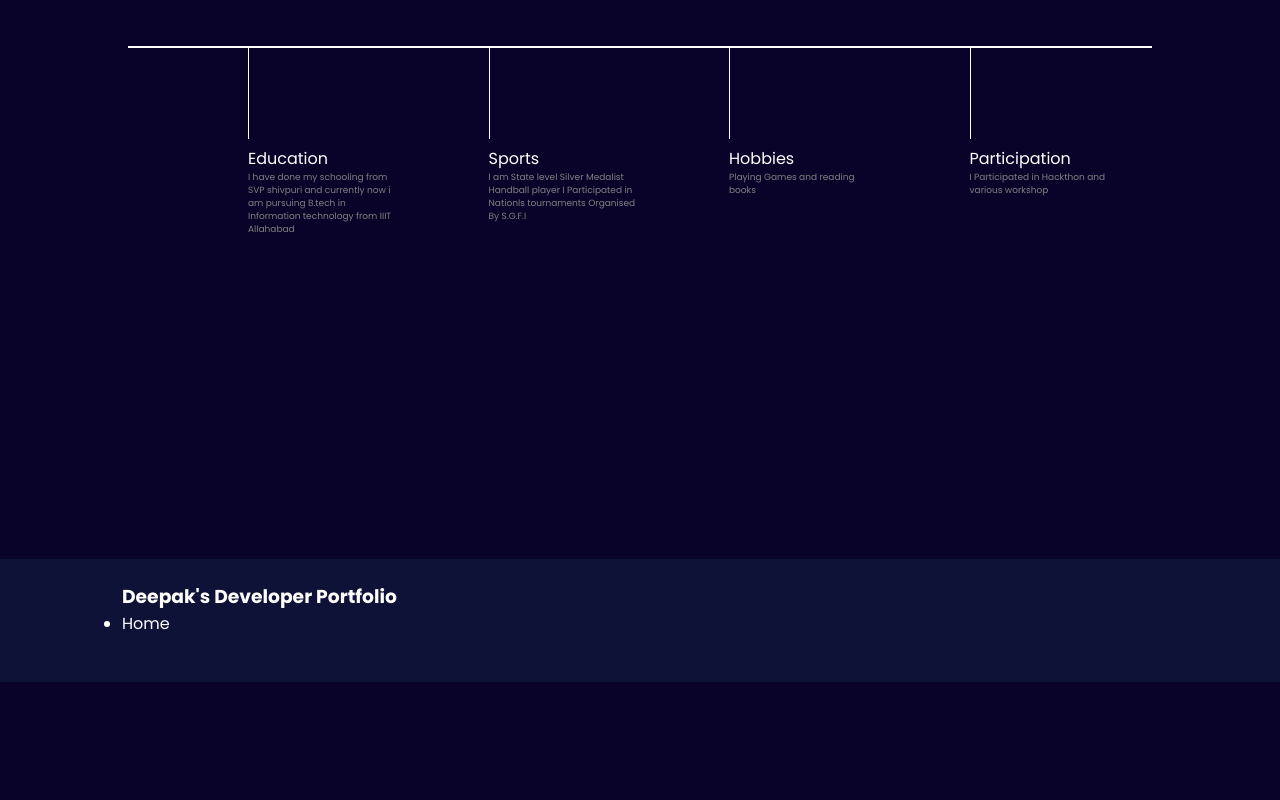
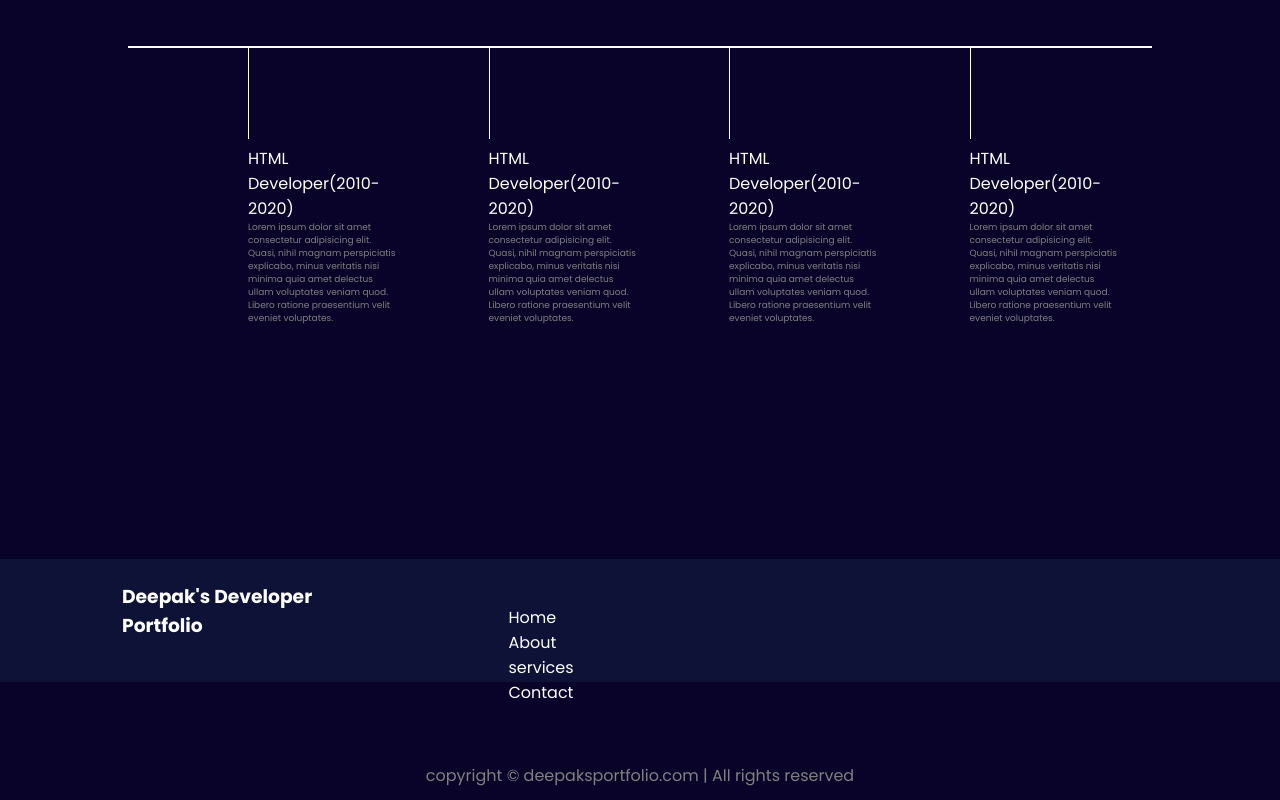
Before and after one commit to deepbhagat123/INDEX1.html, a plain HTML site: page INDEX.html in a window 1280 px wide. Shown: the part 726-1526 px from the top of the page. Before the commit the page ends 1408 px from the top, so only its background shows below. Drawn offline with nearby package versions, Linux system fonts and the light colour scheme.

Commit message:
INDEX.html

```diff
--- a/INDEX.html
+++ b/INDEX.html
@@ -124,9 +124,27 @@
     }
 
     .footer{
-      height: 23px;
+      display: flex;
       padding: 23px 122px;
       justify-content: space-evenly;
+
+    }
+    .footer-second{
+      display: flex;
+      padding: 23px 122px;
+      justify-content: space-evenly;
+
+    }
+    .footer ul{
+      list-style: none;
+    }
+    .footer >div{
+      width: 323px;
+    }
+    .footers-right{
+      text-align: center;
+      color: gray;
+      padding: 12px;
     }
   </style>
   <body>
@@ -165,32 +183,42 @@
         <div class="box">
           <div class="vertical">
             <img class="image-top" src="developer.png" alt="" />
-            <div class="vertical-title">Education</div>
+            <div class="vertical-title">HTML Developer(2010-2020)</div>
             <div class="vertical-desc">
-                  I have done my schooling from SVP shivpuri and currently now i am pursuing B.tech in Information technology
-                  from IIIT Allahabad
+              Lorem ipsum dolor sit amet consectetur adipisicing elit. Quasi,
+              nihil magnam perspiciatis explicabo, minus veritatis nisi minima
+              quia amet delectus ullam voluptates veniam quod. Libero ratione
+              praesentium velit eveniet voluptates.
             </div>
           </div>
           <div class="vertical">
             <img class="image-top" src="developer.png" alt="" />
-            <div class="vertical-title">Sports</div>
+            <div class="vertical-title">HTML Developer(2010-2020)</div>
             <div class="vertical-desc">
-                I am State level Silver Medalist Handball player I Participated in Nationls tournaments Organised By
-                S.G.F.I
+              Lorem ipsum dolor sit amet consectetur adipisicing elit. Quasi,
+              nihil magnam perspiciatis explicabo, minus veritatis nisi minima
+              quia amet delectus ullam voluptates veniam quod. Libero ratione
+              praesentium velit eveniet voluptates.
             </div>
           </div>
           <div class="vertical">
             <img class="image-top" src="developer.png" alt="" />
-            <div class="vertical-title">Hobbies</div>
+            <div class="vertical-title">HTML Developer(2010-2020)</div>
             <div class="vertical-desc">
-                 Playing Games and reading books
+              Lorem ipsum dolor sit amet consectetur adipisicing elit. Quasi,
+              nihil magnam perspiciatis explicabo, minus veritatis nisi minima
+              quia amet delectus ullam voluptates veniam quod. Libero ratione
+              praesentium velit eveniet voluptates.
             </div>
           </div>
           <div class="vertical">
             <img class="image-top" src="developer.png" alt="" />
-            <div class="vertical-title">Participation</div>
+            <div class="vertical-title">HTML Developer(2010-2020)</div>
             <div class="vertical-desc">
-                 I Participated in Hackthon and various workshop
+              Lorem ipsum dolor sit amet consectetur adipisicing elit. Quasi,
+              nihil magnam perspiciatis explicabo, minus veritatis nisi minima
+              quia amet delectus ullam voluptates veniam quod. Libero ratione
+              praesentium velit eveniet voluptates.
             </div>
           </div>
         </div>
@@ -204,11 +232,16 @@
         <div class="footer-second">
           <ul>
             <li>Home</li>
-
+            <li>About</li>
+            <li>services</li>
+            <li>Contact</li>
           </ul>
         </div>
         <div class="footer-third"></div>
         <div class="footer-fourth"></div>
+      </div>
+      <div class="footers-right">
+        copyright &#169; deepaksportfolio.com | All rights reserved
       </div>
     </footer>
 
```
